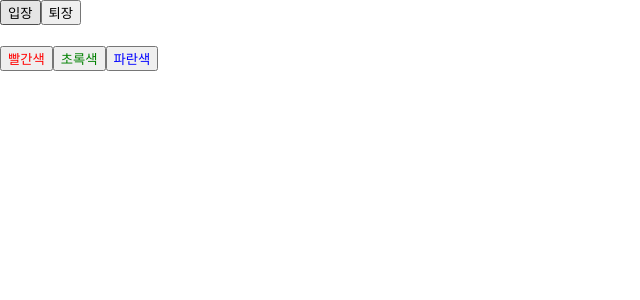
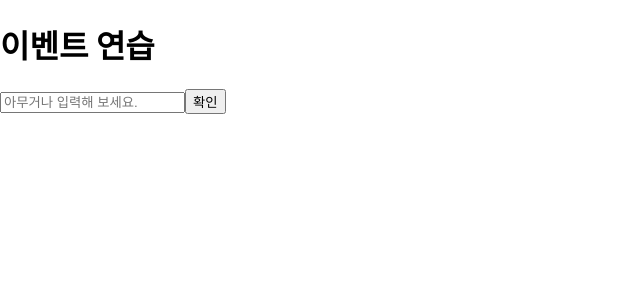
Before and after one commit to qorlgns1/React-Study-First, a React (Create React App) app: page / in a window 1280 px wide. Shown: the top 300 px of the page, without its empty margins (0-640 px from the left). Built offline with nearby package versions, Linux system fonts and the light colour scheme.

Commit message:
바벨의 transform-class-properties 문법을 사용하여 화살표 함수 형태로 메서드를 정의

```diff
--- a/src/App.js
+++ b/src/App.js
@@ -1,8 +1,8 @@
 import React from 'react';
-import Say from './Say';
+import EventPractice from './EventPractice';
 
 const App = () => {
-  return <Say />;
+  return <EventPractice />;
 };
 
 export default App;
--- /dev/null
+++ b/src/EventPractice.js
@@ -0,0 +1,34 @@
+import React, { Component } from 'react';
+
+class EventPractice extends Component {
+  state = {
+    message: '',
+  };
+
+  handleChange = (e) => {
+    this.setState({ message: e.target.value });
+  };
+
+  handleClick = () => {
+    alert(this.state.message);
+    this.setState({ message: '' });
+  };
+
+  render() {
+    return (
+      <div>
+        <h1>이벤트 연습</h1>
+        <input
+          type="text"
+          name="message"
+          placeholder="아무거나 입력해 보세요."
+          value={this.state.value}
+          onChange={this.handleChange}
+        />
+        <button onClick={this.handleClick}>확인</button>
+      </div>
+    );
+  }
+}
+
+export default EventPractice;
```
